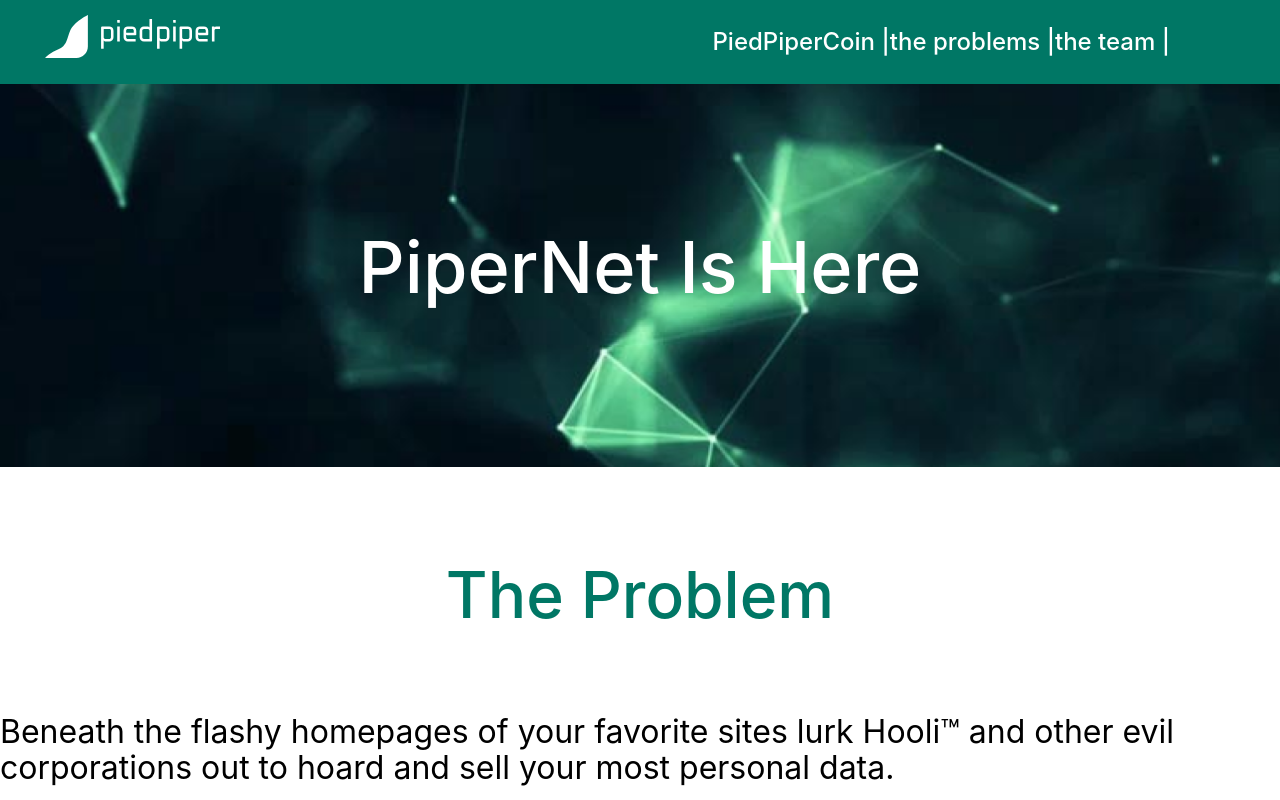
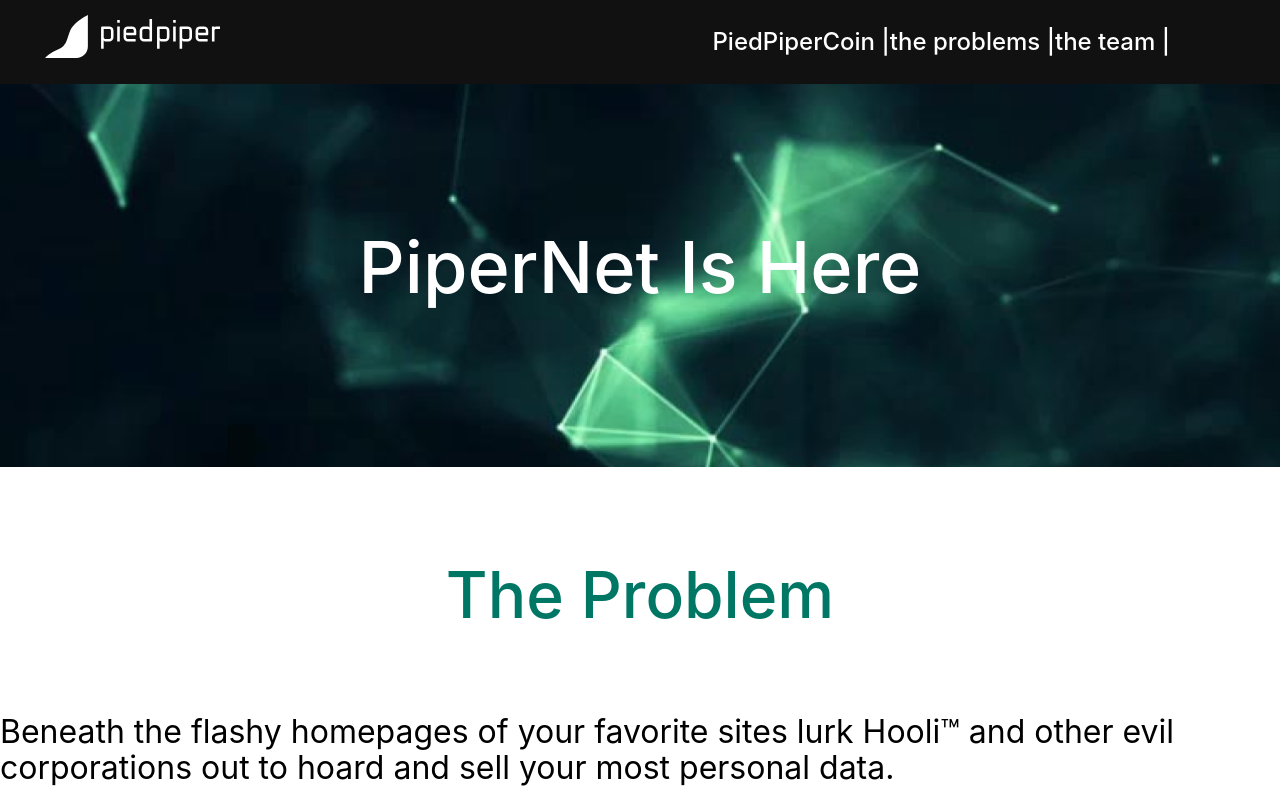
Before and after one commit to TereshchenkoVA/website, a plain HTML site: page index.html in a window 1280 px wide. Shown: the top 800 px of the page. Drawn offline with nearby package versions, Linux system fonts and the light colour scheme.

Commit message:
New commit

```diff
--- a/index.css
+++ b/index.css
@@ -5,7 +5,7 @@
     height: 84px;
     line-height: 84px;
     text-align: center;
-    background-color: #007765;
+    background-color: #111111;
 }
 
 .img_logo {
```
Also changed, not shown: 2 other files.
